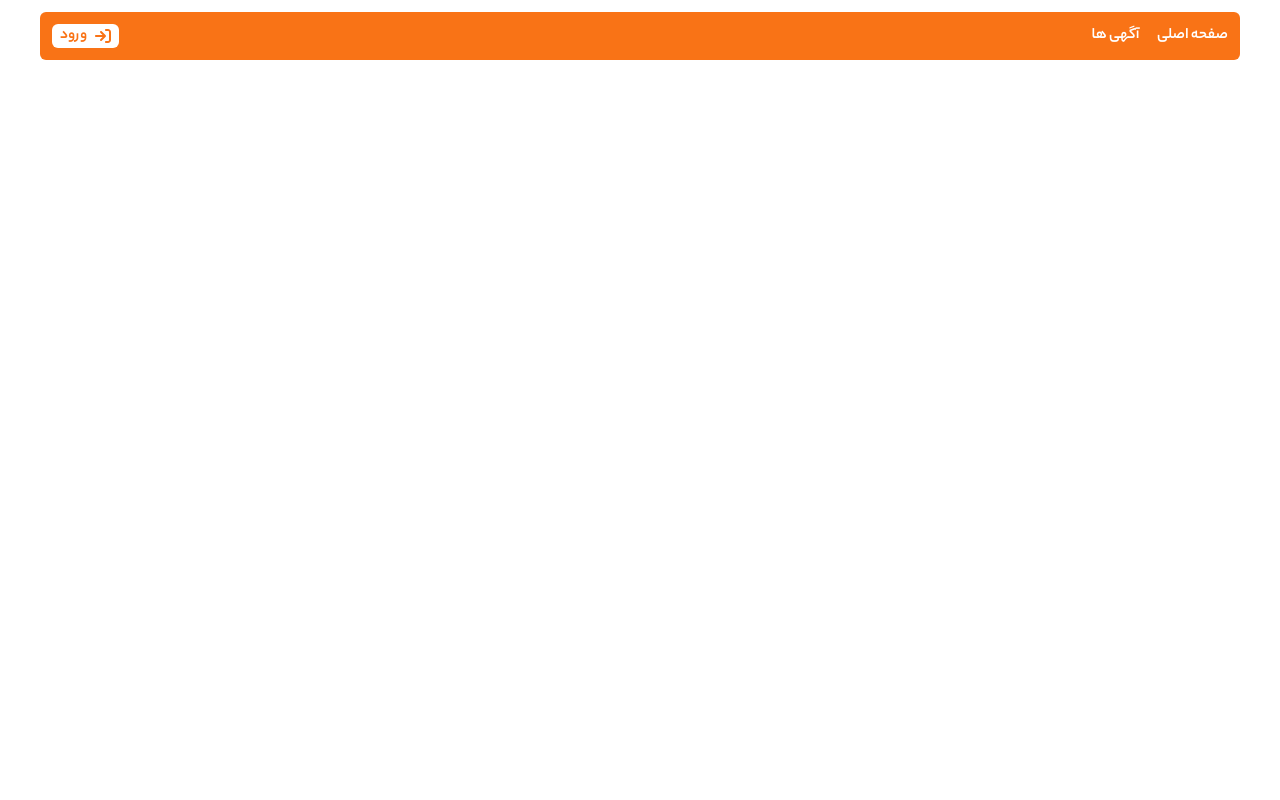
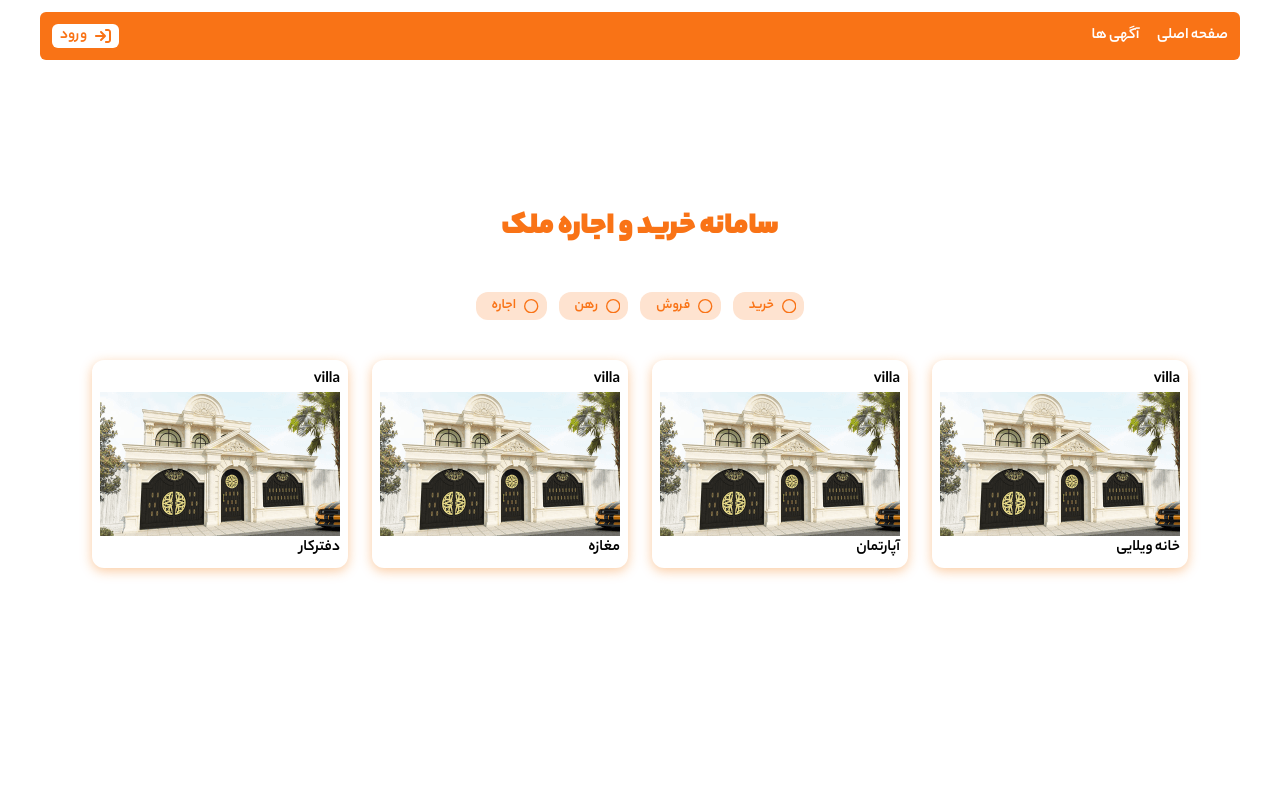
Before and after one commit to mahan-dev/Real-State, a Next.js app: page / in a window 1280 px wide. Shown: the top 800 px of the page. Built offline with nearby package versions, Linux system fonts and the light colour scheme; no server answers.

Commit message:
add homePage

```diff
--- a/src/app/page.tsx
+++ b/src/app/page.tsx
@@ -1,7 +1,8 @@
 import React from "react";
+import HomePage from "@/components/templates/HomePage";
 
 const page = () => {
-  return <></>;
+  return <HomePage />;
 };
 
 export default page;
--- a/src/components/elements/MenuNavigation.tsx
+++ b/src/components/elements/MenuNavigation.tsx
@@ -11,17 +11,18 @@ interface MenuProps {
 }
 
 const MenuNavigation = ({ ref, isMenu, setIsMenu }: MenuProps) => {
-  const menuStyles =
-    "fixed top-0 left-0 w-[200px]  transition-all duration-150 ease-linear  h-full bg-white z-50 ";
-
+  const closeHandler = () => {
+    setIsMenu(false);
+    document.body.style.overflow = "auto";
+  };
   return (
     <div
       ref={ref}
-      className={` ${menuStyles} ${
+      className={` ${styles.menu} ${
         isMenu ? "translate-x-0" : "-translate-x-full"
       }  `}
     >
-      <CgClose className={styles.closeIcon} onClick={() => setIsMenu(false)} />
+      <CgClose className={styles.closeIcon} onClick={closeHandler} />
 
       <SideBar setIsMenu={setIsMenu} />
       <LogOutButton />
--- a/src/components/elements/styles/menuNavigation/route.module.css
+++ b/src/components/elements/styles/menuNavigation/route.module.css
@@ -1,3 +1,8 @@
+.menu {
+
+    @apply fixed top-0 left-0 w-[200px] transition-all duration-150 ease-linear h-full bg-white z-10;
+}
+
 .closeIcon {
-    @apply text-[1.5rem] text-orange-500 cursor-pointer m-4 transition-all duration-100 ease-linear hover:bg-orange-500 hover:bg-opacity-25 hover:rounded-md;
+    @apply text-[1.5rem] text-orange-500 cursor-pointer mx-1 mt-5 transition-all duration-100 ease-linear hover:bg-orange-500 hover:bg-opacity-25 hover:rounded-md;
 }
--- a/src/components/layout/Header.tsx
+++ b/src/components/layout/Header.tsx
@@ -23,12 +23,18 @@ const Header = () => {
       if (ref.current.contains(target) || iconRef.current.contains(target))
         return;
       setIsMenu(false);
+      document.body.style.overflow = "auto";
     };
 
     document.addEventListener("click", clickOutside);
     return () => {
       document.removeEventListener("click", clickOutside);
     };
+  };
+
+  const toggleHandler = () => {
+    setIsMenu(true);
+    document.body.style.overflow = "hidden";
   };
 
   useEffect(() => {
@@ -59,15 +65,13 @@ const Header = () => {
           <div
             ref={iconRef}
             className="cursor-pointer sm:hidden"
-            onClick={() => {
-              setIsMenu((prev) => !prev);
-            }}
+            onClick={toggleHandler}
           >
             <HiOutlineMenuAlt1 className="text-[1.5rem]" />
           </div>
         </>
       )}
-      <MenuNavigation ref={ref}  isMenu={isMenu} setIsMenu={setIsMenu} />
+      <MenuNavigation ref={ref} isMenu={isMenu} setIsMenu={setIsMenu} />
     </header>
   );
 };
--- a/src/components/layout/Layout.tsx
+++ b/src/components/layout/Layout.tsx
@@ -9,7 +9,7 @@ const Layout = ({ children }: childrenProps): JSX.Element => {
   return (
     <>
       <Header />
-      <section className="min-h-[850px]">{children}</section>
+      <section className="min-h-[900px]">{children}</section>
 
       <Footer />
     </>
--- /dev/null
+++ b/src/components/modules/CategoryCard.tsx
@@ -0,0 +1,34 @@
+import React from "react";
+import Image from "next/image";
+import styles from "@/modules/styles/categoryCard/route.module.css";
+
+interface CategoryCardProps {
+  data: CategoryItem[];
+}
+
+interface CategoryItem {
+  name: string;
+  title: string;
+}
+
+const CategoryCard = ({ data }: CategoryCardProps) => {
+  console.log(data);
+  return (
+    <ul className={styles.list}>
+      {data.map((item, index) => (
+        <li key={index}>
+          {item.name}
+          <Image
+            alt={item.name}
+            src={`/images/${item.name}.png`}
+            width={240}
+            height={144}
+          />
+          <p>{item.title}</p>
+        </li>
+      ))}
+    </ul>
+  );
+};
+
+export default CategoryCard;
--- /dev/null
+++ b/src/components/modules/Services.tsx
@@ -0,0 +1,21 @@
+import React from "react";
+import { FaRegCircle } from "react-icons/fa6";
+
+interface ServicesProps {
+  data: string[];
+}
+
+const Services = ({ data }: ServicesProps) => {
+  return (
+    <>
+      {data.map((item) => (
+        <li key={item}>
+          <FaRegCircle />
+          {item}
+        </li>
+      ))}
+    </>
+  );
+};
+
+export default Services;
--- a/src/components/modules/SideBar.tsx
+++ b/src/components/modules/SideBar.tsx
@@ -16,12 +16,12 @@ const SideBar = ({ setIsMenu }: SideBarProps) => {
 
     if (li) {
       setIsMenu(false);
+      document.body.style.overflow = "auto";
     }
   };
   return (
     <>
       <div className={styles.sidebar__main}>
-
         <ul onClick={setIsMenu && clickHandler}>
           <li>
             <Link href={"/dashboard"}>
--- /dev/null
+++ b/src/components/modules/styles/categoryCard/route.module.css
@@ -0,0 +1,8 @@
+.list {
+    @apply flex flex-wrap justify-center gap-6 mt-10;
+
+    li {
+        @apply rounded-xl p-2 transition-all duration-200 ease-linear hover:cursor-pointer hover:rotate-6 ;
+        box-shadow:0 3px 12px rgba(244, 125, 21, 0.4);
+    }
+}
--- /dev/null
+++ b/src/components/templates/HomePage.tsx
@@ -0,0 +1,44 @@
+import React from "react";
+import styles from "@/templates/styles/homePage/route.module.css";
+import Services from "../modules/Services";
+import CategoryCard from "@/modules/CategoryCard";
+
+const HomePage = () => {
+  const services = ["خرید", "فروش", "رهن", "اجاره"];
+  const cities = [
+    "تهران",
+    "سنندج",
+    "کرمانشاه",
+    "اهواز",
+    "مشهد",
+    "اصفهان",
+    "شیراز",
+    "خرم آباد",
+  ];
+
+  const categoryCard = [
+    { name: "villa", title: "خانه ویلایی" },
+    { name: "villa", title: "آپارتمان" },
+    { name: "villa", title: "مغازه" },
+    { name: "villa", title: "دفترکار" },
+  ];
+
+  return (
+    <section>
+      <div className={styles.banner}>
+        <div className={styles.banner__description}>
+          <h1>سامانه خرید و اجاره ملک</h1>
+          <ul className={styles.description__services}>
+            <Services data={services} />
+          </ul>
+        </div>
+
+        <CategoryCard data={categoryCard} />
+
+        {/* <CategoryCard  name="villa" title="ویلا" /> */}
+      </div>
+    </section>
+  );
+};
+
+export default HomePage;
--- /dev/null
+++ b/src/components/templates/styles/homePage/route.module.css
@@ -0,0 +1,17 @@
+.banner {
+    @apply flex flex-col items-center mt-36;
+}
+
+
+
+.banner__description h1 {
+    @apply  text-center font-bold text-orange-500;
+    font-size: clamp(1.2rem , 1vw + 1.2rem, 2.5rem)
+}
+
+.description__services{
+    @apply flex gap-3 mt-10;
+    li {
+        @apply text-[0.9rem] leading-7 flex gap-2 items-center text-orange-500 bg-orange-500 bg-opacity-20 rounded-xl pl-4 pr-2;
+    }
+}
```
Lines whose indentation alone changed are shown as unchanged.
